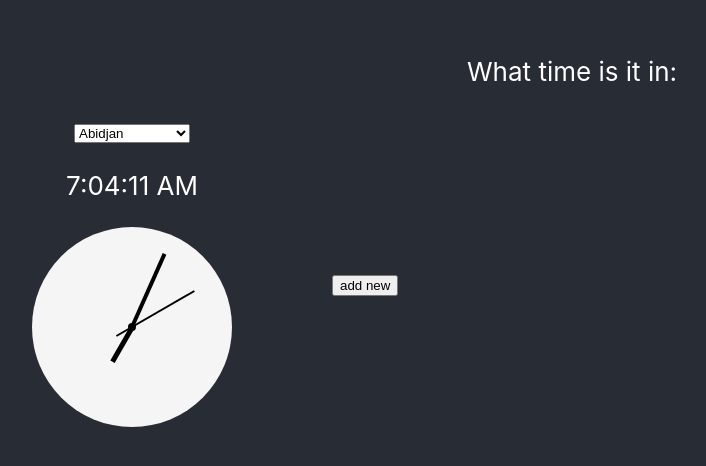
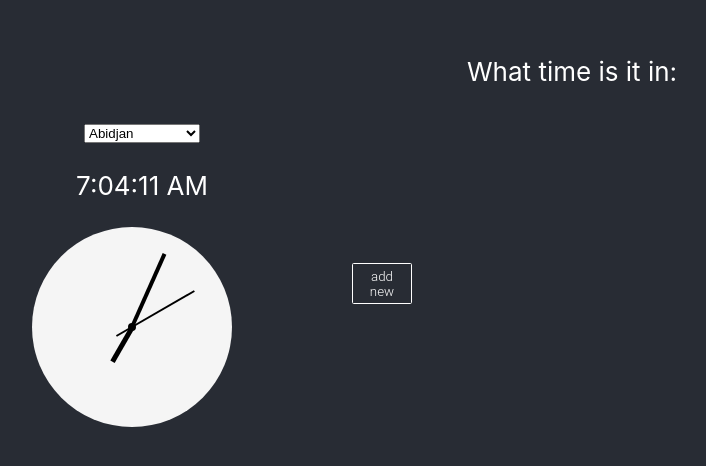
Before and after one commit to bgeng1/clean-clocks, a React (Vite) app: page / in a window 1280 px wide. Shown: the part 156-622 px from the top of the page, without its empty margins (68-774 px from the left). Built offline with nearby package versions, Linux system fonts and the light colour scheme.

Commit message:
styling changes and add todo list

```diff
--- a/src/App.css
+++ b/src/App.css
@@ -11,13 +11,11 @@
 }
 
 .clocks-container {
-  background-color: #282c34;
   display: flex;
   flex-direction: row;
   align-items: center;
   justify-content: left;
   gap: 100px;
-  font-size: calc(10px + 2vmin);
   width: 100vw;
   overflow-x: auto;
 }
@@ -25,6 +23,10 @@
 .clocks-container::before,
 .clocks-container::after {
   content: ""; /* Insert space before the first item and after the last one */
+}
+
+.clock-component {
+  min-width: 220px;
 }
 
 .timeface {
@@ -75,3 +77,30 @@
   transform: translate(-50%, -50%);
   border-radius: 50%;
 }
+
+.add-button {
+  display: inline-block;
+  padding: 0.35em 1.2em;
+  border: 0.1em solid #ffffff;
+  margin: 0 0.3em 0.3em 0;
+  border-radius: 0.12em;
+  box-sizing: border-box;
+  text-decoration: none;
+  font-family: "Roboto", sans-serif;
+  font-weight: 300;
+  color: #ffffff;
+  background-color: transparent;
+  text-align: center;
+  transition: all 0.2s;
+  width: 60px;
+}
+.add-button:hover {
+  color: #000000;
+  background-color: #ffffff;
+}
+@media all and (max-width: 30em) {
+  a.button1 {
+    display: block;
+    margin: 0.4em auto;
+  }
+}
--- a/src/App.tsx
+++ b/src/App.tsx
@@ -15,6 +15,7 @@ function App() {
           onClick={() => {
             setClocks(clocks.concat(<ClockComponent />));
           }}
+          className="add-button"
         >
           add new
         </button>
--- a/src/Clock.tsx
+++ b/src/Clock.tsx
@@ -21,6 +21,14 @@ const Clock: React.FC<clockProps> = ({ timeZone }) => {
   const getTimeString = (): string =>
     new Date().toLocaleTimeString(locales, options);
 
+  const getTimePart = (part: "second" | "minute" | "hour"): number => {
+    const partOptions: Intl.DateTimeFormatOptions = {
+      [part]: "numeric",
+      timeZone,
+    };
+    return parseInt(new Date().toLocaleTimeString(locales, partOptions));
+  };
+
   const [time, setTime] = useState<string>(getTimeString());
   let intervalId = useRef<number>();
   let timeData = useRef<timeData>({
@@ -28,14 +36,6 @@ const Clock: React.FC<clockProps> = ({ timeZone }) => {
     minutes: 0,
     hours: 0,
   });
-
-  const getTimePart = (part: "second" | "minute" | "hour"): number => {
-    const partOptions: Intl.DateTimeFormatOptions = {
-      [part]: "numeric",
-      timeZone,
-    };
-    return parseInt(new Date().toLocaleTimeString(locales, partOptions));
-  };
 
   useEffect(() => {
     intervalId.current = setInterval(() => {
```
Also changed, not shown: 1 other file (tests, documents, lock files or other folders).
